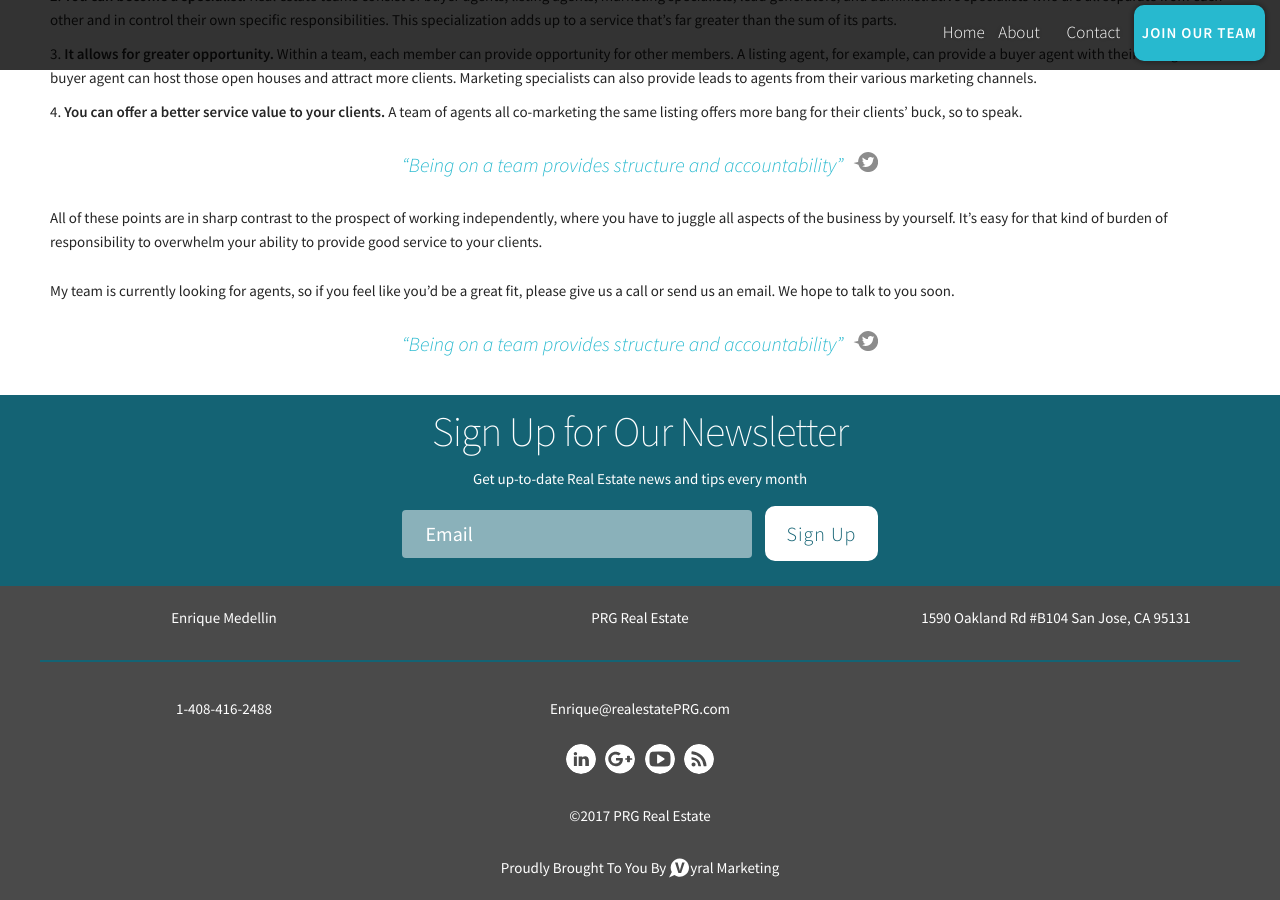
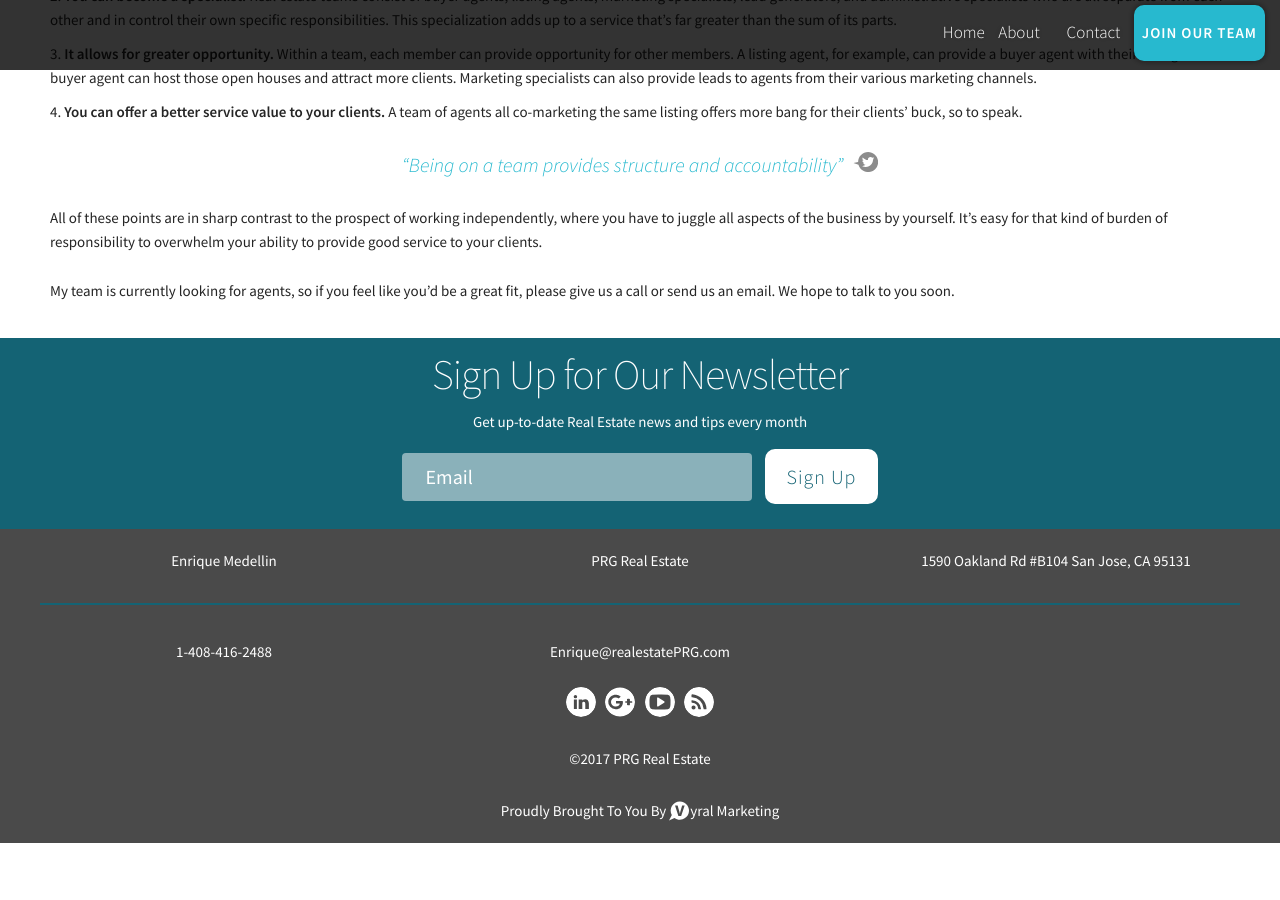
Before and after one commit to Vyral/medellin_careers, a Jekyll site: the page built from _posts/2017-01-20-the-4-benefits-of-working-on-a-team.md, in a window 1280 px wide and 900 px high, scrolled down 1407 px. Built offline with Jekyll 4.4.1, drawn with Linux system fonts in a browser that asks for light colours; after the commit the page ends 2250 px from its top, so only the background shows below that.

Commit message:
Updated '_posts/2017-01-20-the-4-benefits-of-working-on-a-team.md' via CloudCannon

```diff
--- a/_posts/2017-01-20-the-4-benefits-of-working-on-a-team.md
+++ b/_posts/2017-01-20-the-4-benefits-of-working-on-a-team.md
@@ -27,5 +27,3 @@ Why should you be working on a team instead of by yourself? There are four main
 All of these points are in sharp contrast to the prospect of working independently, where you have to juggle all aspects of the business by yourself. It’s easy for that kind of burden of responsibility to overwhelm your ability to provide good service to your clients.
 
 My team is currently looking for agents, so if you feel like you’d be a great fit, please give us a call or send us an email. We hope to talk to you soon.
-
-{% include pullquote.html %}
```
